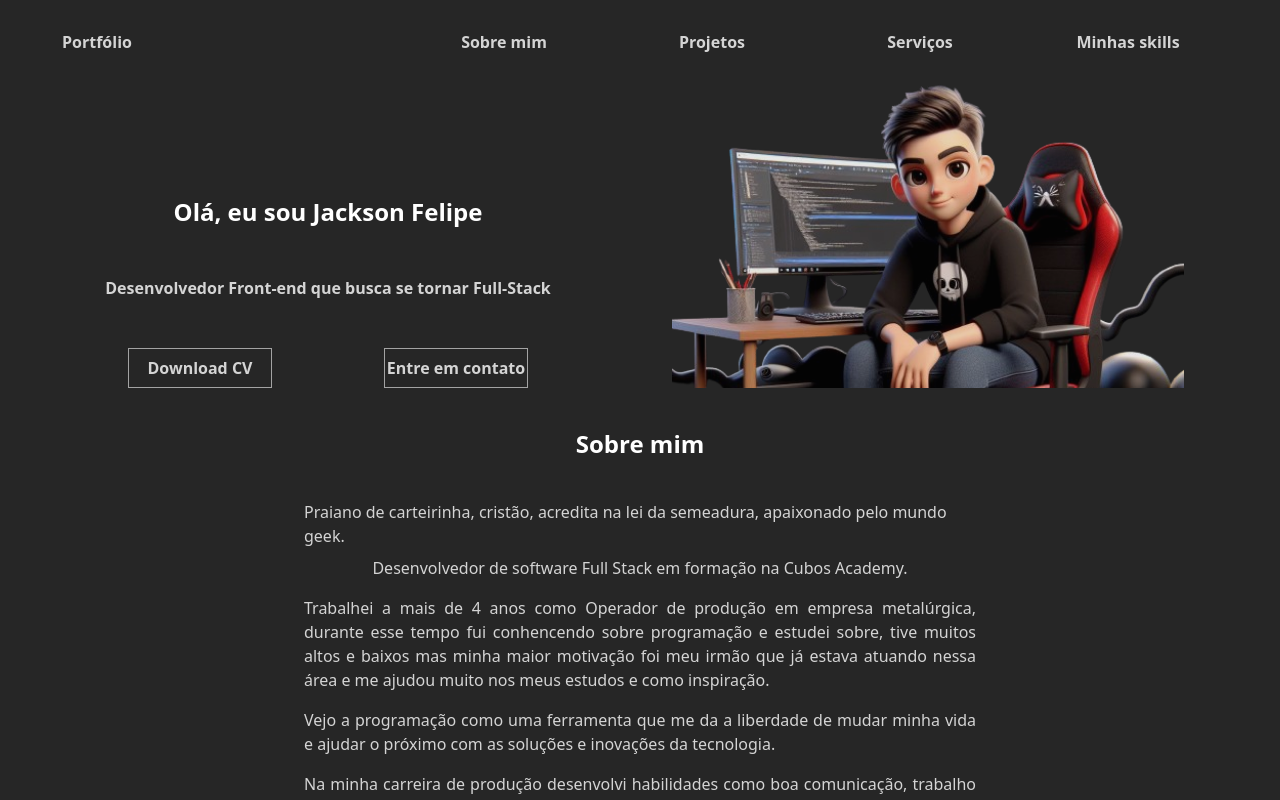
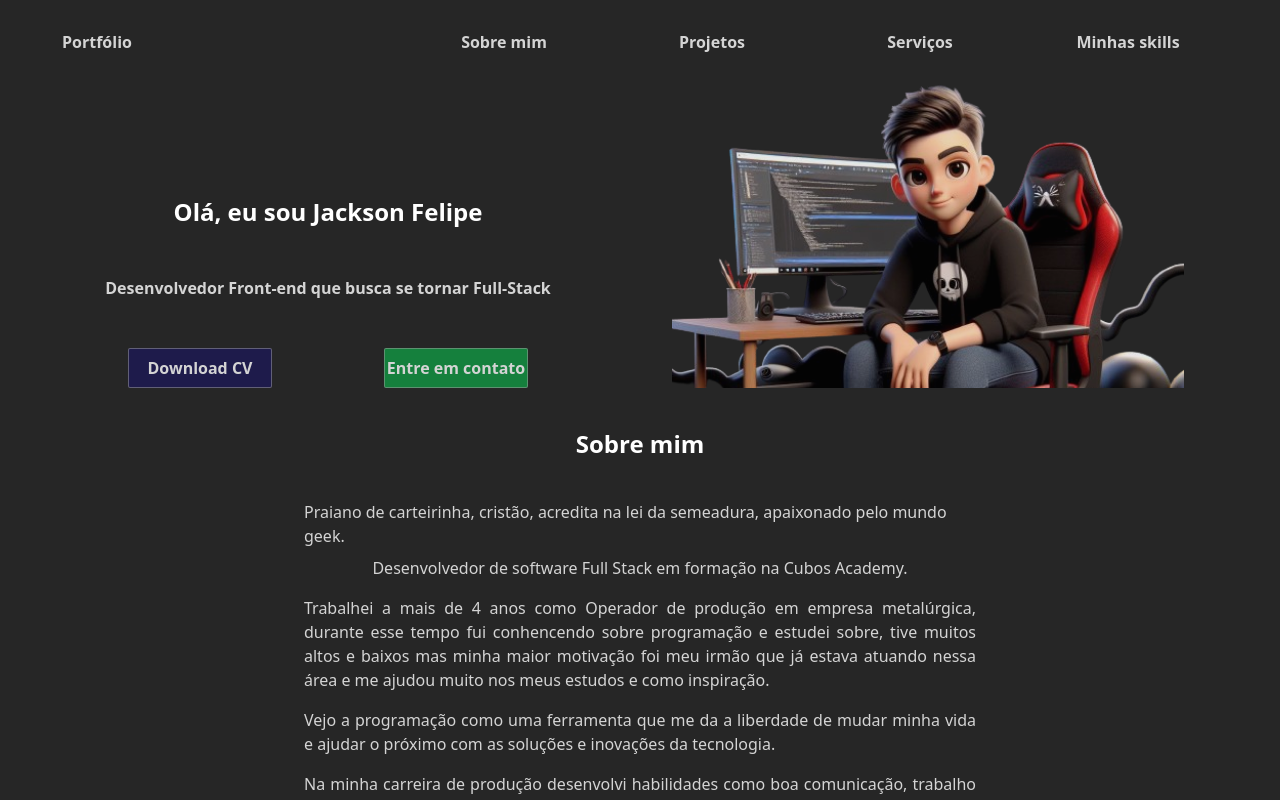
Before and after one commit to JknSantos/meu-portifolio, a React (Vite) app in the folder my-project/: page / in a window 1280 px wide. Shown: the top 800 px of the page. Built offline with nearby package versions, Linux system fonts and the light colour scheme.

Commit message:
Adicionando cores e efeitos  nos botões

```diff
--- a/my-project/src/conteudo.jsx
+++ b/my-project/src/conteudo.jsx
@@ -77,7 +77,7 @@ export default function App() {
                     <p>Criação de sites</p>
                 </div>
                 <div className="servico-a-prestar">
-                    <span className="devices">'</span>
+                    <span className="devices"></span>
                     <p>Sites responsivos</p>
                 </div>
             </section>
--- a/my-project/src/index.css
+++ b/my-project/src/index.css
@@ -97,7 +97,22 @@
   }
   .intro-sobre-mim .buttons button{
     @apply
-    h-10 w-36 border border-neutral-400 font-semibold
+    h-10 w-36 border border-neutral-400/50 font-semibold transition-all rounded-sm
+  }
+  .intro-sobre-mim .buttons button:hover{
+    @apply shadow-zinc-50 shadow-sm
+  }
+  .intro-sobre-mim .buttons button:first-of-type{
+    @apply bg-indigo-950
+  }
+  .intro-sobre-mim .buttons button:first-of-type:hover{
+    @apply bg-gradient-to-b from-indigo-950 to-indigo-700 text-zinc-50 border-white
+  }
+  .intro-sobre-mim .buttons button:last-of-type{
+    @apply bg-green-700
+  }
+  .intro-sobre-mim .buttons button:last-of-type:hover{
+    @apply bg-gradient-to-b from-green-700 to-lime-600 text-zinc-50 border-white
   }
   .meu-personagem {
     @apply
```
